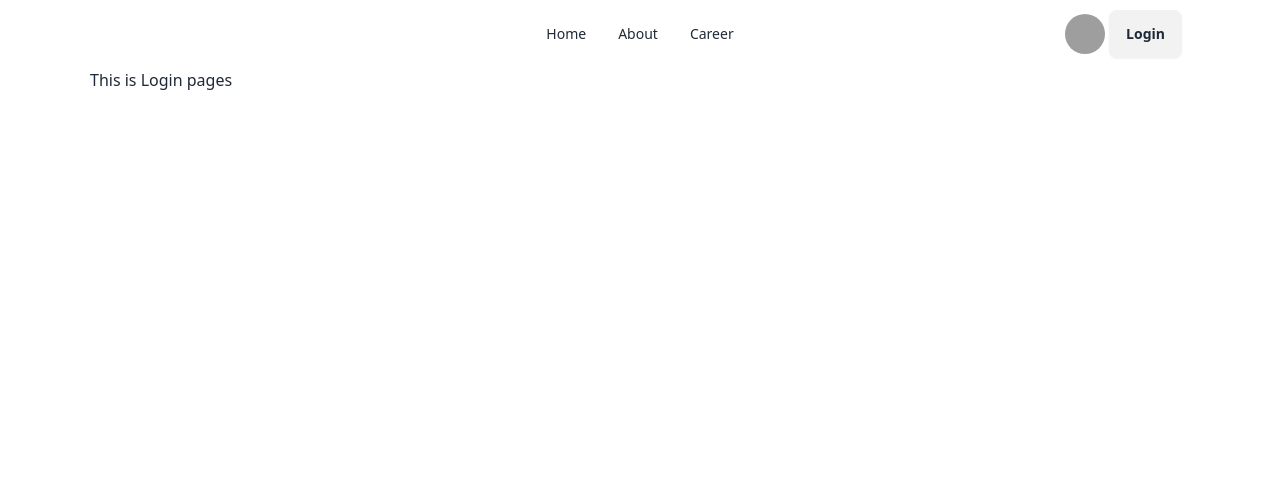
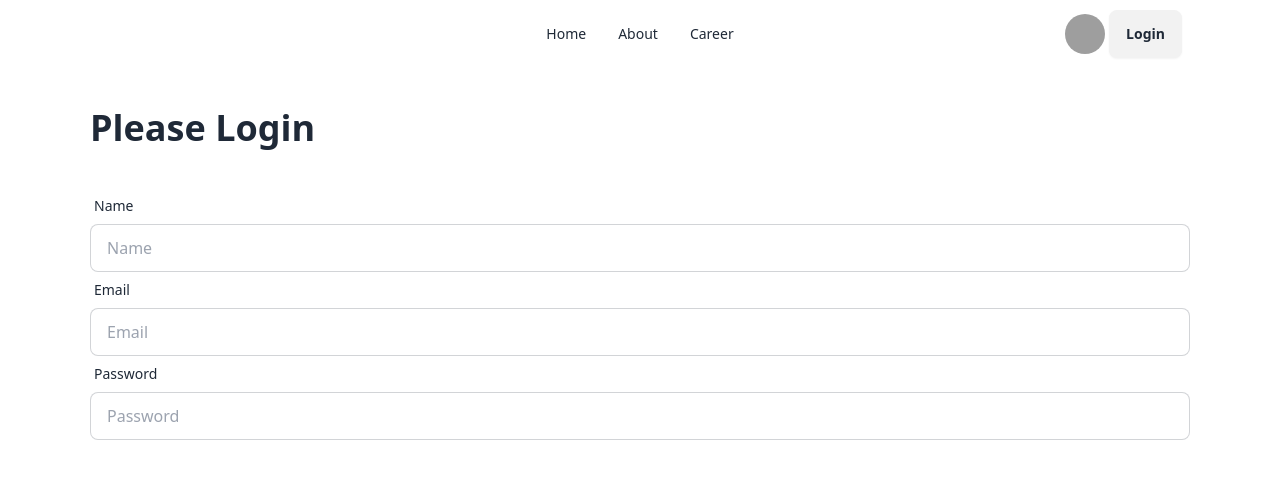
Before and after one commit to Kamrulthedev/the-dragon-news, a React (Vite) app: page /Login in a window 1280 px wide. Shown: the top 478 px of the page. Built offline with nearby package versions, Linux system fonts and the light colour scheme; grey boxes are pictures that could not be loaded.

Commit message:
Login-commit

```diff
--- a/src/Pages/Home/MainHome.jsx
+++ b/src/Pages/Home/MainHome.jsx
@@ -1,17 +1,33 @@
+import moment from 'moment';
+import { useEffect, useState } from 'react';
 
 const MainHome = () => {
+
+    const [news, setNews] = useState([])
+    useEffect(()=>{
+        fetch('news.json')
+        .then(res => res.json())
+        .then(data => setNews(data))
+    },[])
+
+
     return (
         <div>
-            <h1 className="text-2xl font-bold">Dragon News Home</h1>
-            <div>
+            <h1 className="text-2xl font-bold">Dragon News Home:{news.length}</h1>
+            <div className="flex items-center mt-6 ml-6">
 
-            <div tabIndex={0} role="button" className="btn  ml-4 mt-8 btn-ghost btn-circle avatar">
-                        <div className="w-10  rounded-full">
+            <div tabIndex={0} role="button" className="btn btn-ghost btn-circle avatar">
+                        <div className="w-10 rounded-full">
                             <img alt="Tailwind CSS Navbar component" src="https://daisyui.com/images/stock/photo-1534528741775-53994a69daeb.jpg" />
-
                         </div>
                     </div>
+                <div>
+                    <h1 className='font-bold'>Awlad Hossain</h1>
+                    <p>{moment().format(" MMM D, YYYY")}</p>
+                </div>
+
             </div>
+
 
         </div>
     );
--- a/src/Pages/Login/Login.jsx
+++ b/src/Pages/Login/Login.jsx
@@ -5,7 +5,29 @@ const Login = () => {
     return (
         <div>
             <Navber></Navber>
-            <h1>This is Login pages</h1>
+           <div>
+           <h1 className="text-4xl font-bold my-10">Please Login</h1>
+            <form>
+                <div className="form-control">
+                    <label className="label">
+                        <span className="label-text">Name</span>
+                    </label>
+                    <input type="Name" placeholder="Name" className="input input-bordered" required />
+                </div>
+                <div className="form-control">
+                    <label className="label">
+                        <span className="label-text">Email</span>
+                    </label>
+                    <input type="Email" placeholder="Email" className="input input-bordered" required />
+                </div>
+                <div className="form-control">
+                    <label className="label">
+                        <span className="label-text">Password</span>
+                    </label>
+                    <input type="Password" placeholder="Password" className="input input-bordered" required />
+                </div>
+            </form>
+           </div>
         </div>
     );
 };
--- a/src/Sared/Navber/Navber.jsx
+++ b/src/Sared/Navber/Navber.jsx
@@ -23,7 +23,6 @@ const Navber = () => {
                             {NavLinks}
                         </ul>
                     </div>
-
                 </div>
                 <div className="navbar-center hidden lg:flex">
                     <ul className="menu menu-horizontal px-1">
@@ -37,7 +36,6 @@ const Navber = () => {
                         </div>
                     </div>
                     <Link to={'/Login'}><button className="btn">Login</button></Link>
-
                 </div>
             </div>
         </div>
```
